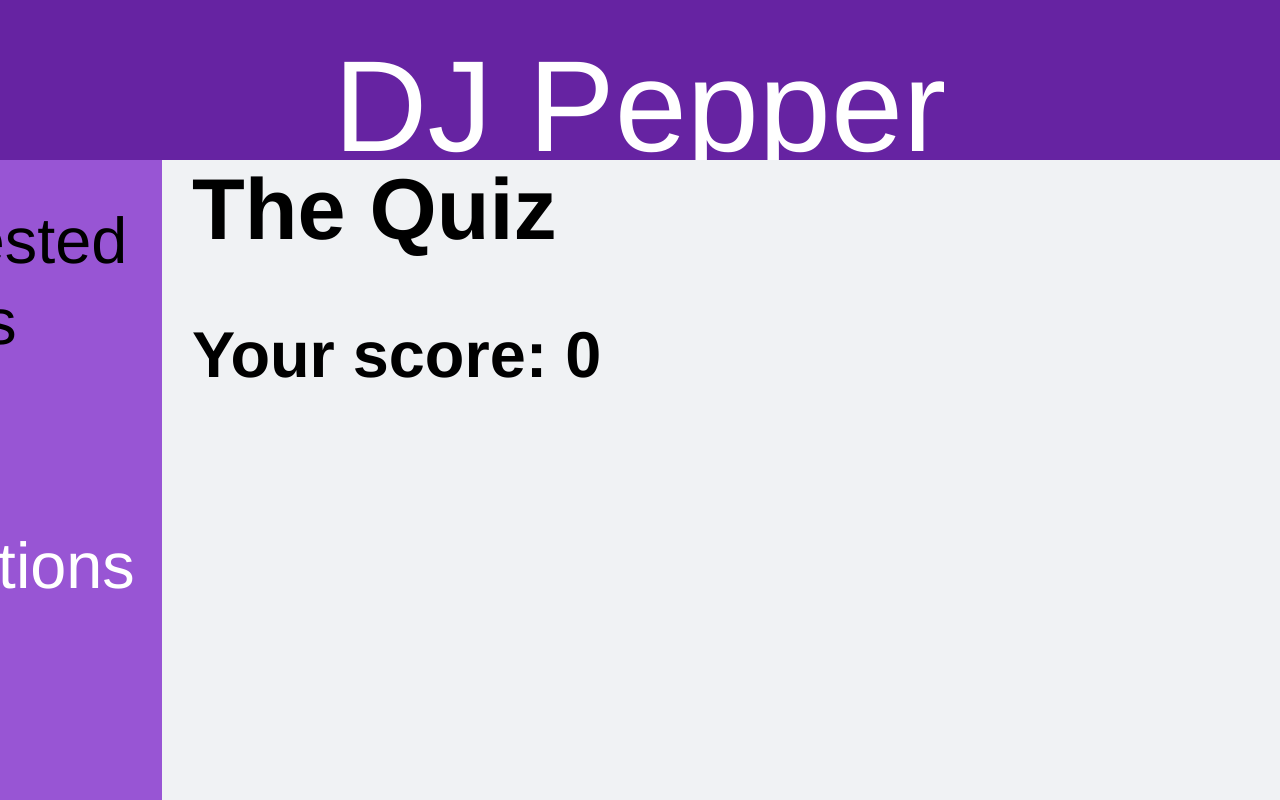
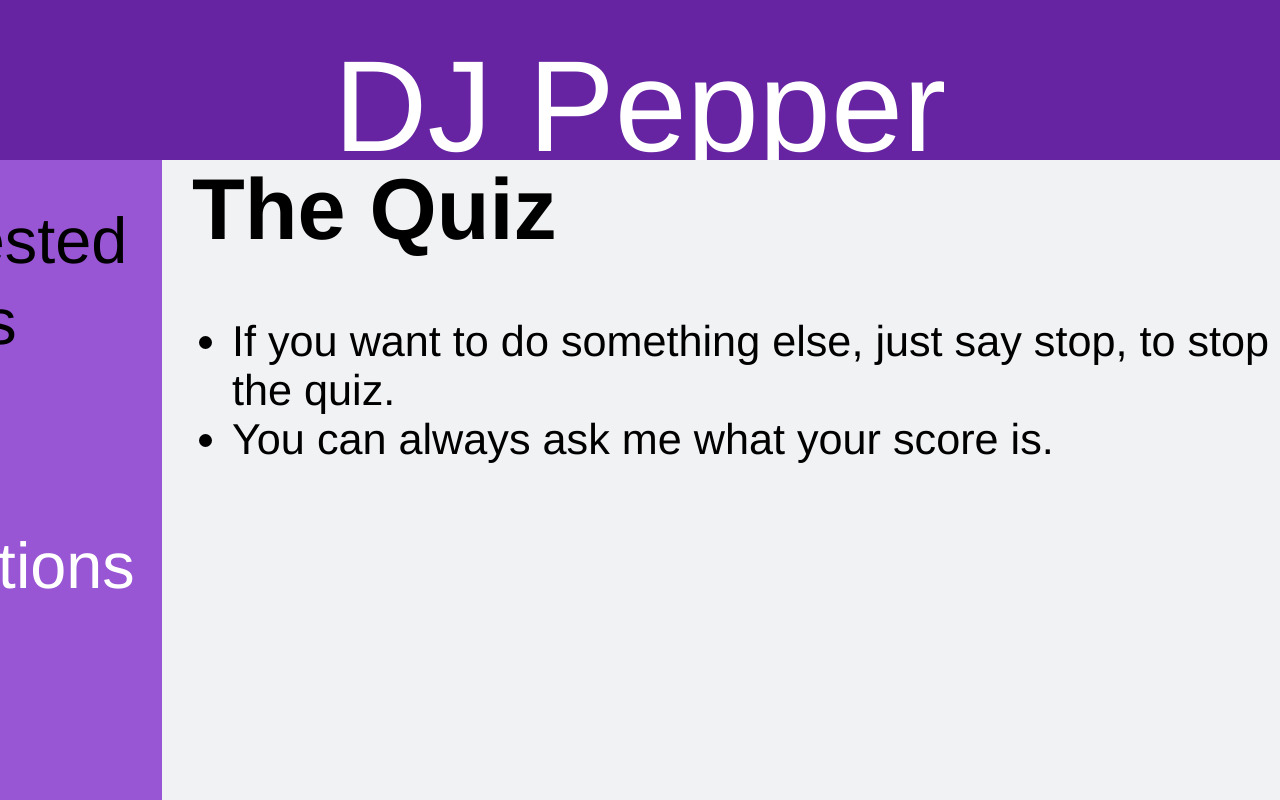
Before and after one commit to ka2le/pepperpages, a website: page public/peppertablet/index.html in a window 1280 px wide. Both pictures are taken after a click on the link "Quiz". Drawn offline with nearby package versions, Linux system fonts and the light colour scheme.

Commit message:
quiz update no score

```diff
--- a/public/peppertablet/index.html
+++ b/public/peppertablet/index.html
@@ -70,7 +70,11 @@
 	</div>
 	<div class='box' id='quiz'>
 		<h1>The Quiz </h1>
-		<h2>Your score: <label id="score">0</label></h2>
+		<ul>
+				<li>If you want to do something else, just say stop, to stop the quiz.</li>
+				<li>You can always ask me what your score is.</li>
+			</ul>
+		<div style="display:none;" ><h2>Your score: <label id="score">0</label></h2></div>
 
 
 	</div>
```
